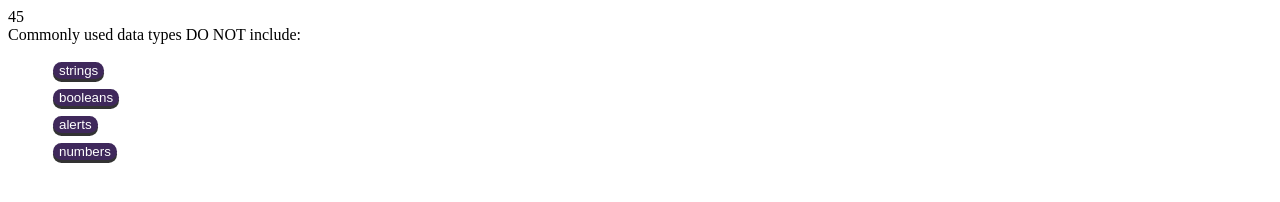
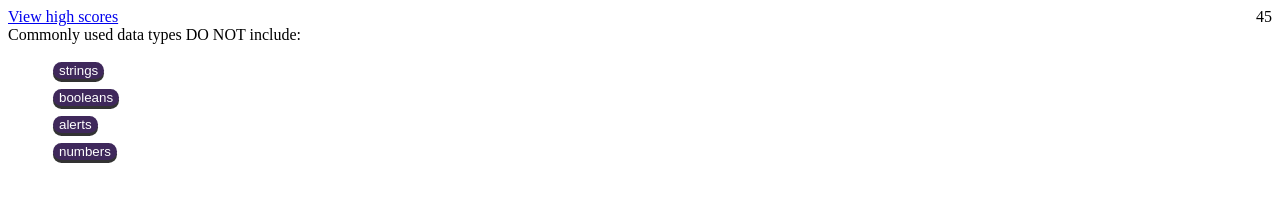
Before and after one commit to JRPerez936/Code_Quiz, a plain HTML site: page index.html in a window 1280 px wide. Drawn offline with Linux system fonts and the light colour scheme.

Commit message:
linked to high scores page and added mroe style to header

```diff
--- a/assets/css/style.css
+++ b/assets/css/style.css
@@ -1,5 +1,10 @@
 * {
     box-sizing: border-box;
+}
+header{
+    display: flex;
+    justify-content: space-between;
+    flex-wrap: wrap;
 }
 .option-list{
     list-style: none;
--- a/index.html
+++ b/index.html
@@ -8,7 +8,10 @@
     <link rel="stylesheet" href="./assets/css/style.css">
 </head>
 <body>
-    <header><div id="timer"></div></header>
+    <header>
+        <a href="./high-scores.html">View high scores</a>
+        <div id="timer"></div>
+    </header>
 
 
     <div id="question"></div>
```
